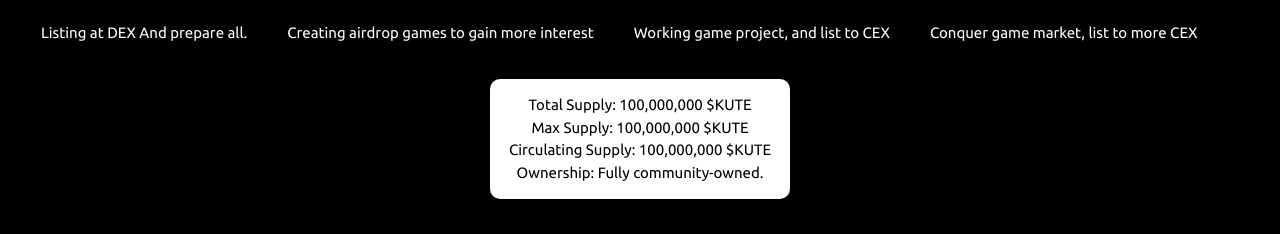
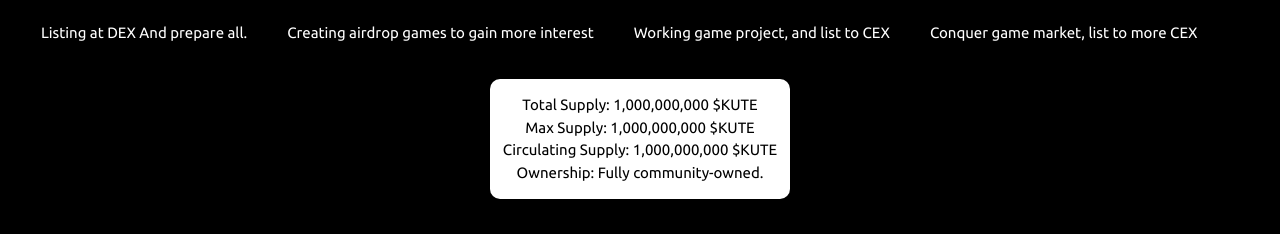
Before and after one commit to YakutCoding/Ykute, a plain HTML site: page index.html in a window 1280 px wide. Shown: the part 2046-2280 px from the top of the page. Drawn offline with nearby package versions, Linux system fonts and the light colour scheme.

Commit message:
Update index.html

```diff
--- a/index.html
+++ b/index.html
@@ -362,9 +362,9 @@
     <br>
     <div style="background-color: white; width: 300px;height: 120px; border-radius: 10px;">
       <p style="color:black; text-align: center; align-items: center;justify-content: center;">
-        Total Supply: 100,000,000 $KUTE
-        <br> Max Supply: 100,000,000 $KUTE
-        <br> Circulating Supply: ‍100,000,000 $KUTE
+        Total Supply: 1,000,000,000 $KUTE
+        <br> Max Supply: 1,000,000,000 $KUTE
+        <br> Circulating Supply: ‍1,000,000,000 $KUTE
         <br> Ownership: Fully community-owned.</p>
     </div>
   </div>
```
